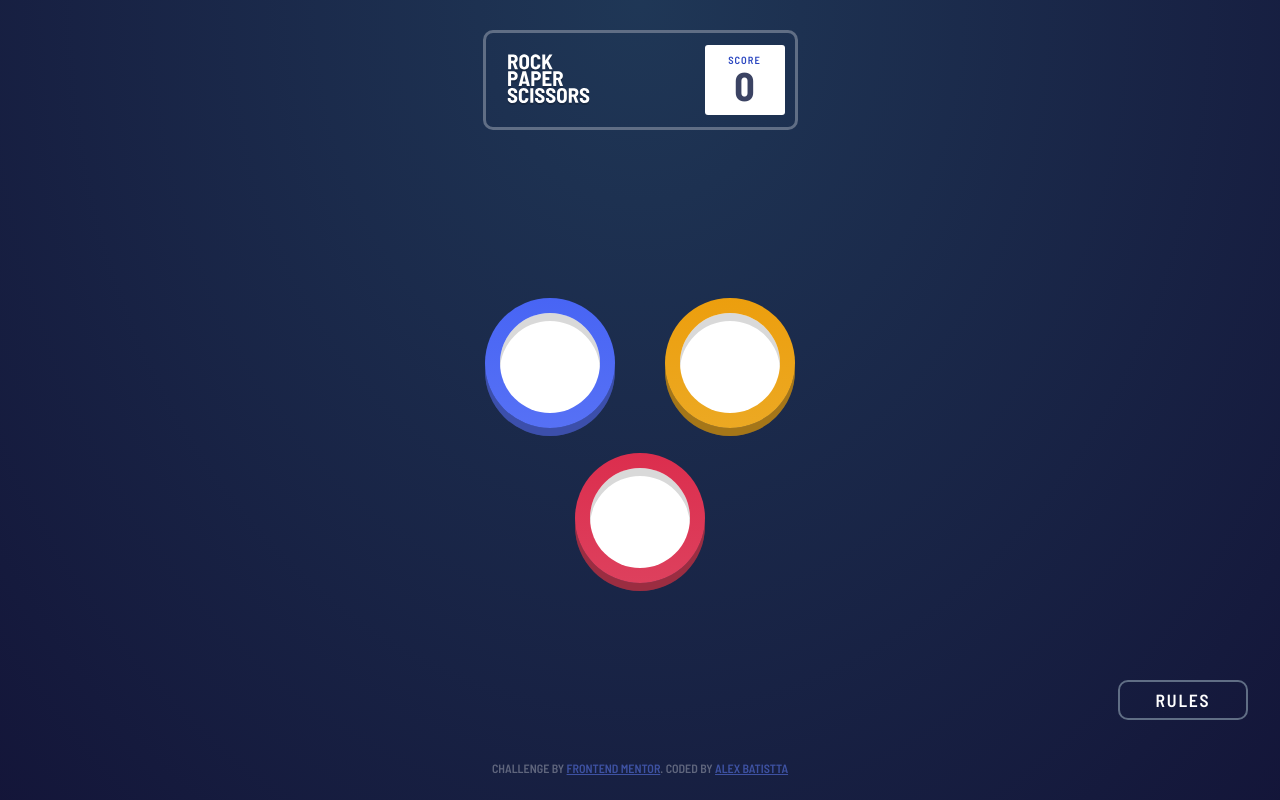
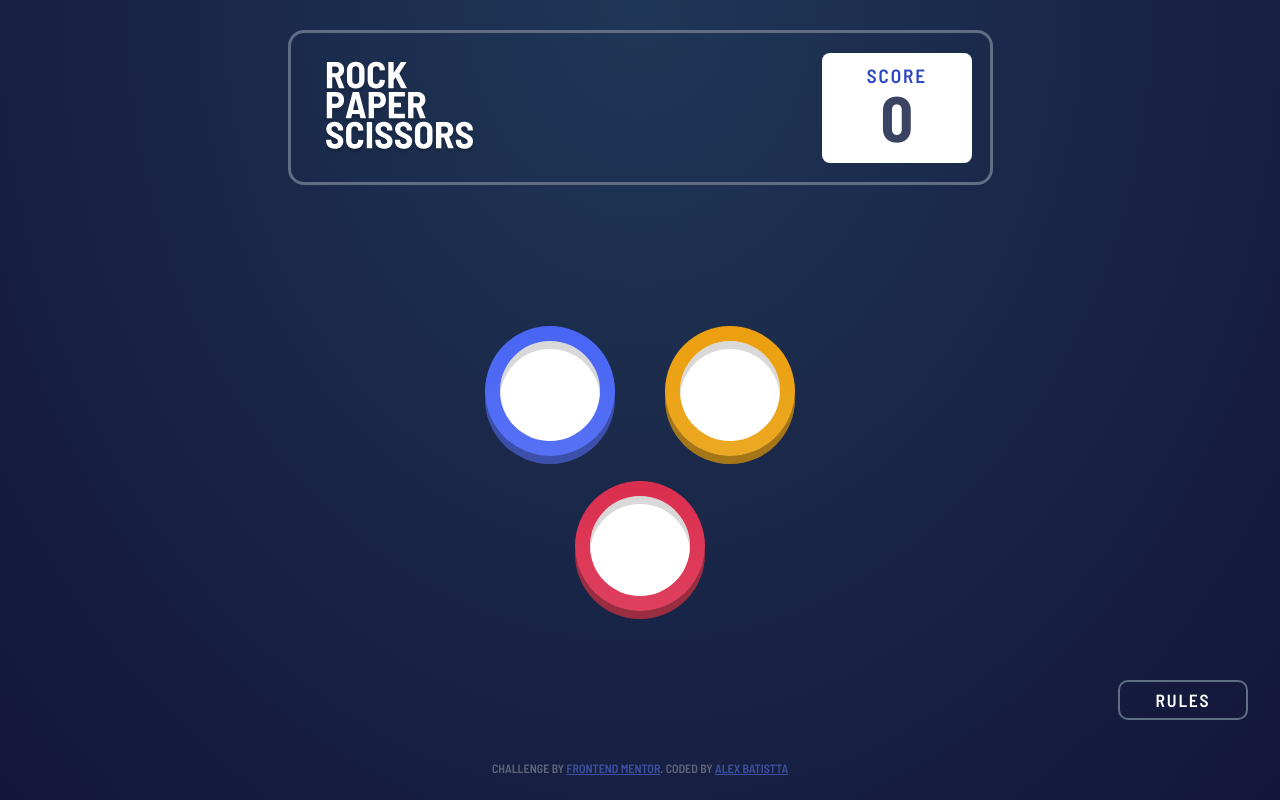
Before and after one commit to AlexBatistta/rock-paper-scissors-master, a website built with Vite: page index.html in a window 1280 px wide. Built offline with nearby package versions, Linux system fonts and the light colour scheme; files whose address does not match are found by name.

Commit message:
header desktop

```diff
--- a/style.css
+++ b/style.css
@@ -524,4 +524,26 @@ footer {
   .rules-image {
     margin-top: 2rem;
   }
+
+  .header {
+    width: 705px;
+    height: 155px;
+    border-radius: 16px;
+    padding-right: 1.1rem;
+    padding-left: 2rem;
+  }
+
+  .score-container {
+    width: 150px;
+    height: 110px;
+    border-radius: 8px;
+  }
+
+  .score-title {
+    font-size: 1.2rem;
+  }
+
+  .score-points {
+    font-size: 4rem;
+  }
 }
```
